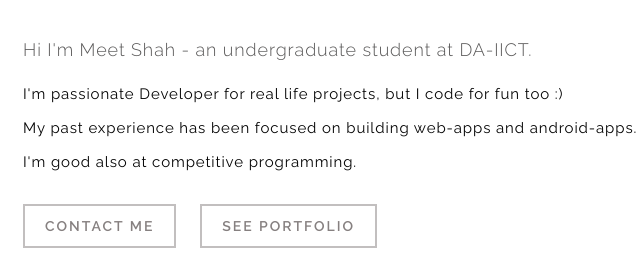
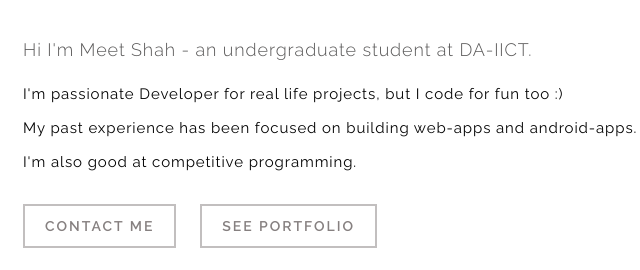
Before and after one commit to meet7202/meet7202.github.io, a plain HTML site: page index.html in a window 1280 px wide. Shown: the part 990-1260 px from the top of the page, 437-1077 px from the left. Drawn offline with Linux system fonts and the light colour scheme.

Commit message:
Update index.html

```diff
--- a/index.html
+++ b/index.html
@@ -118,7 +118,7 @@
                     <p class="lead">Hi I'm Meet Shah - an undergraduate student at DA-IICT.</p>
                     <p>I'm passionate Developer for real life projects, but I code for fun too :)</p>
                     <p>My past experience has been focused on building web-apps and android-apps.</p>
-                    <p>I'm good also at competitive programming.</p>
+                    <p>I'm also good at competitive programming.</p>
                     <div class="page-scroll"><a class="btn btn-default" href="#contact">Contact Me</a>
                         <a class="btn btn-default" href="#experience">See Portfolio</a>
                     </div>
```
